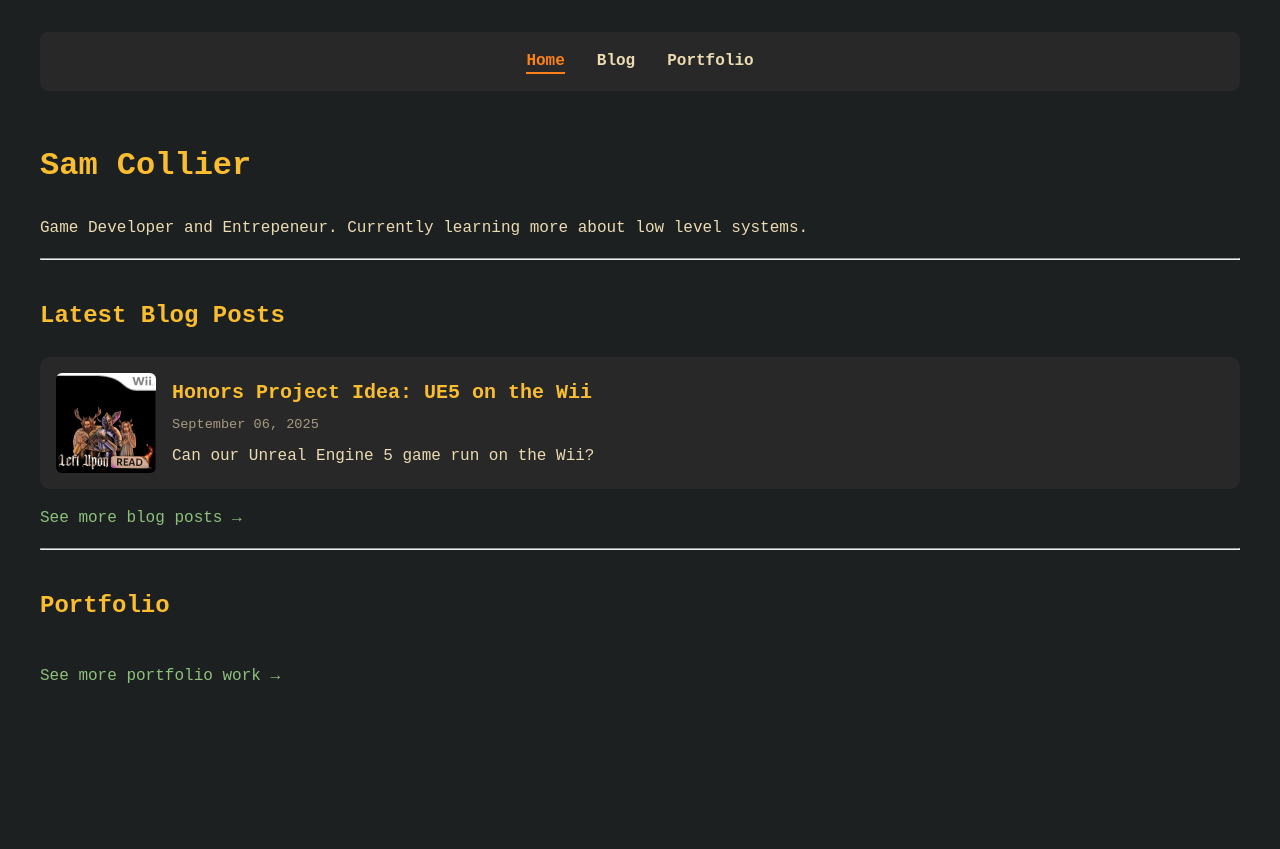
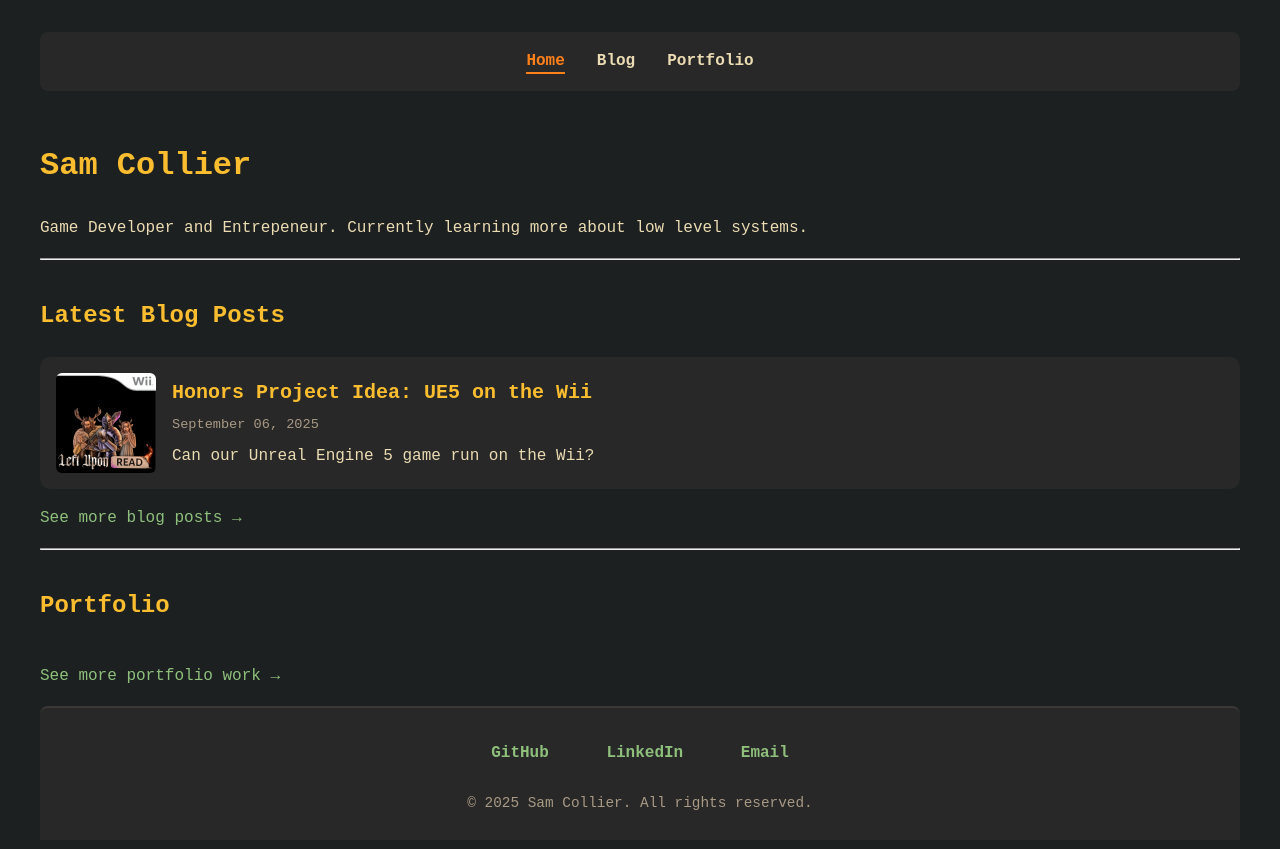
Before and after one commit to goopey7/personal-site, a Jekyll site: the page built from index.md, in a window 1280 px wide. Shown: the top 849 px of the page. Built offline with Jekyll 4.4.1, drawn with Linux system fonts in a browser that asks for light colours.

Commit message:
add a footer

```diff
--- a/_config.yml
+++ b/_config.yml
@@ -2,6 +2,9 @@ title: Sam Collier
 description: Sam Collier's Portfolio and Blog
 baseurl: ""
 url: "https://samcollier.dev"
+github_username: goopey7
+linkedin_username: samuel-collier
+email: samcollier916@gmail.com
 collections:
   portfolio:
     output: true
--- /dev/null
+++ b/_includes/footer.html
@@ -0,0 +1,18 @@
+<footer class="site-footer">
+  <div class="footer-content">
+    <div class="footer-links">
+      <a href="https://github.com/{{ site.github_username }}" target="_blank" rel="noopener noreferrer">
+        GitHub
+      </a>
+      <a href="https://linkedin.com/in/{{ site.linkedin_username }}" target="_blank" rel="noopener noreferrer">
+        LinkedIn
+      </a>
+      <a href="mailto:{{ site.email }}">
+        Email
+      </a>
+    </div>
+    <div class="footer-info">
+      <p>&copy; {{ 'now' | date: "%Y" }} {{ site.title | default: site.author }}. All rights reserved.</p>
+    </div>
+  </div>
+</footer>
--- a/_layouts/default.html
+++ b/_layouts/default.html
@@ -19,7 +19,8 @@
     <meta name="twitter:image" content="{% if page.thumbnail %}{{ page.thumbnail | absolute_url }}{% else %}{{ '/assets/thumbs/default.png' | absolute_url }}{% endif %}" />
   </head>
   <body>
-	{% include nav.html %}
+    {% include nav.html %}
     {{ content }}
+    {% include footer.html %}
   </body>
 </html>
--- a/css/style.css
+++ b/css/style.css
@@ -1,5 +1,4 @@
 /* Gruvbox-Inspired Styling */
-
 body {
   font-family: 'Fira Code', monospace;
   background-color: #1d2021;
@@ -11,23 +10,18 @@ body {
   margin-left: auto;
   margin-right: auto;
 }
-
-
 h1, h2, h3 {
   color: #fabd2f;
   margin-top: 1.5em;
 }
-
 a {
   color: #8ec07c;
   text-decoration: none;
 }
-
 a:hover {
   color: #fb4934;
   text-decoration: underline;
 }
-
 /* Navigation */
 nav {
   background: #282828;
@@ -35,7 +29,6 @@ nav {
   border-radius: 8px;
   margin-bottom: 2em;
 }
-
 nav ul {
   list-style: none;
   display: flex;
@@ -44,36 +37,29 @@ nav ul {
   margin: 0;
   padding: 0;
 }
-
 nav a {
   color: #ebdbb2;
   font-weight: bold;
   padding-bottom: 2px;
   transition: color 0.2s, border-bottom 0.2s;
 }
-
 nav a.active {
   color: #fe8019;
   border-bottom: 2px solid #fe8019;
 }
-
 nav a:hover {
   color: #fb4934;
 }
-
 /* Blog post layout */
 .post {
   margin-top: 2em;
 }
-
 .post h1 {
   color: #fabd2f;
 }
-
 .post em {
   color: #d3869b;
 }
-
 /* Code styling */
 pre, code {
   background: #3c3836;
@@ -82,22 +68,62 @@ pre, code {
   border-radius: 5px;
   overflow-x: auto;
 }
-
+/* Footer Styling */
+.site-footer {
+  background: #282828;
+  border-top: 2px solid #3c3836;
+  padding: 2em 0 1.5em;
+  margin-top: auto;
+  border-radius: 8px 8px 0 0;
+}
+.footer-content {
+  text-align: center;
+}
+.footer-links {
+  margin-bottom: 1.5em;
+}
+.footer-links a {
+  color: #8ec07c;
+  margin: 0 1.5em;
+  font-weight: bold;
+  text-decoration: none;
+  padding: 0.5em 0;
+  transition: color 0.2s ease;
+  border-bottom: 2px solid transparent;
+}
+.footer-links a:hover {
+  color: #fb4934;
+  text-decoration: none;
+  border-bottom: 2px solid #fb4934;
+}
+.footer-info p {
+  margin: 0;
+  color: #a89984;
+  font-size: 0.9em;
+  font-family: 'Fira Code', monospace;
+}
 /* Responsive */
 @media (max-width: 600px) {
   nav ul {
     flex-direction: column;
     gap: 1em;
   }
+  .footer-links {
+    display: flex;
+    flex-direction: column;
+    gap: 0.5em;
+    align-items: center;
+  }
+  .footer-links a {
+    margin: 0;
+  }
 }
-
 /* Blog Post Cards */
 .post-list {
   display: flex;
   flex-direction: column;
   gap: 1.5em;
 }
-
 .post-card {
   display: flex;
   gap: 1em;
@@ -107,12 +133,10 @@ pre, code {
   border-radius: 10px;
   transition: background 0.2s, transform 0.2s;
 }
-
 .post-card:hover {
   background: #3c3836;
   transform: scale(1.01);
 }
-
 .post-card img {
   width: 100px;
   height: 100px;
@@ -120,55 +144,46 @@ pre, code {
   border-radius: 6px;
   flex-shrink: 0;
 }
-
 .post-info {
   display: flex;
   flex-direction: column;
   justify-content: center;
 }
-
 .post-info h2 {
   margin: 0;
   font-size: 1.25em;
   color: #fabd2f;
 }
-
 .post-info .meta {
   font-size: 0.85em;
   color: #a89984;
   margin: 0.25em 0;
 }
-
 .post-info p {
   margin: 0.2em 0 0;
   color: #ebdbb2;
 }
-
 /* Post Grid for Home Page */
 .post-grid {
   display: grid;
   grid-template-columns: repeat(auto-fit, minmax(300px, 1fr));
   gap: 1.5em;
 }
-
 .post-grid .post-card {
   flex-direction: column;
   align-items: center;
   text-align: center;
 }
-
 .post-grid .post-card img {
   width: 100%;
   height: 180px;
 }
-
 /* Horizontal Grid */
 .horizontal-grid {
   display: grid;
   grid-template-columns: repeat(auto-fit, minmax(280px, 1fr));
   gap: 1.5em;
 }
-
 @media (max-width: 700px) {
   .horizontal-grid {
     grid-template-columns: 1fr;
```
